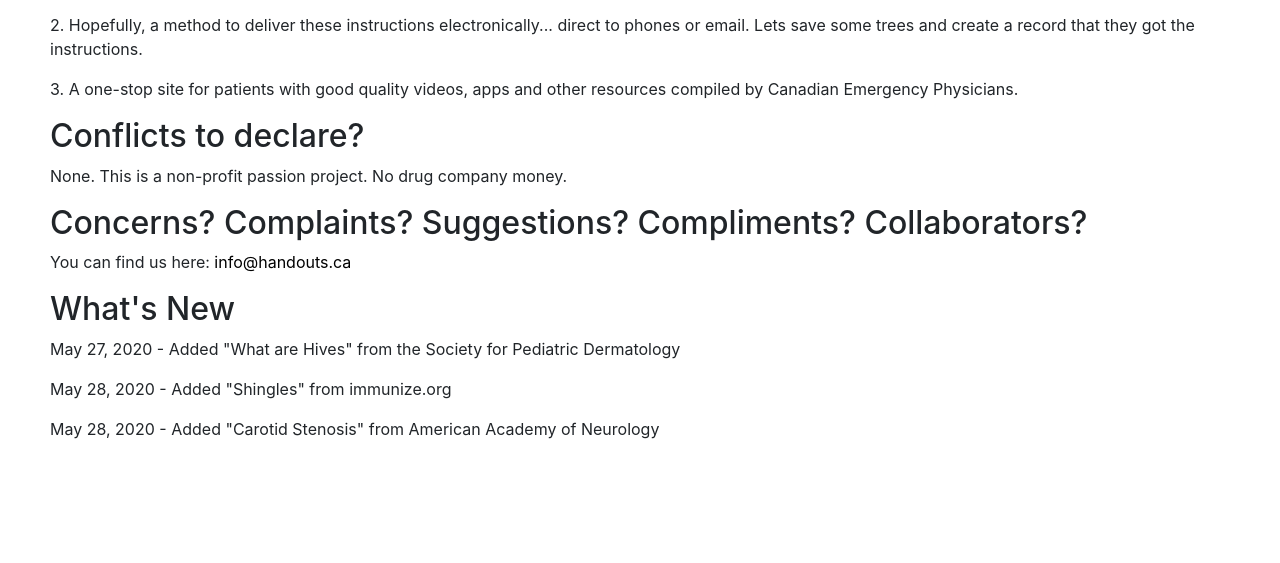
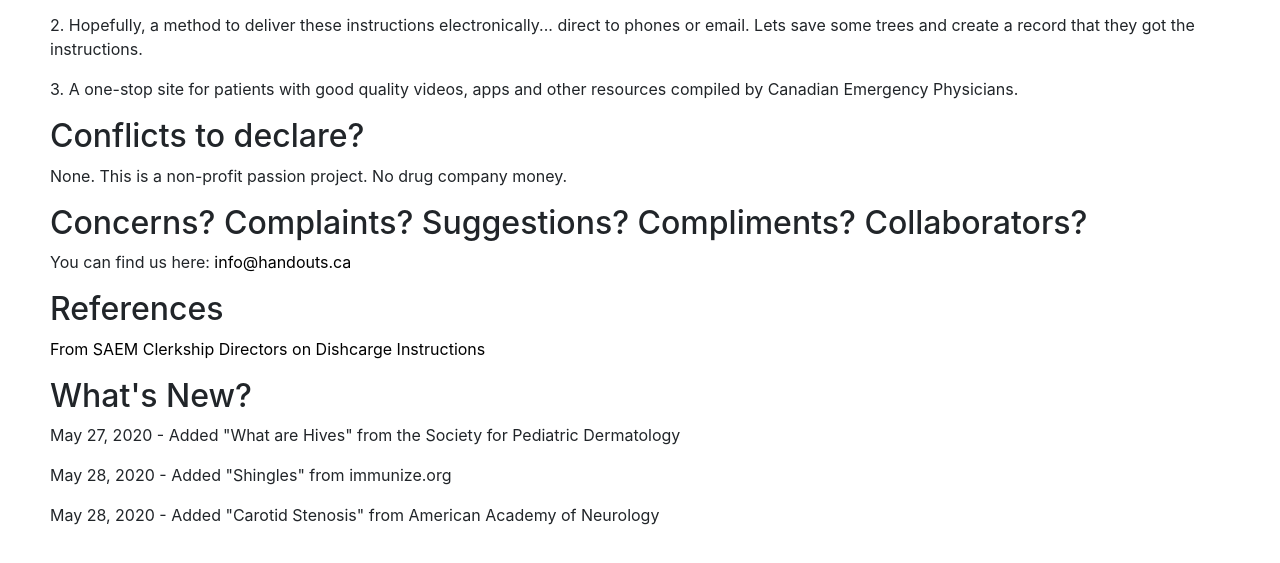
Before and after one commit to jdc9111/handouts, a plain HTML site: page about.html in a window 1280 px wide. Shown: the part 745-1308 px from the top of the page. Drawn offline with nearby package versions, Linux system fonts and the light colour scheme.

Commit message:
Working now I think

```diff
--- a/about.html
+++ b/about.html
@@ -92,7 +92,10 @@ To be honest, you could find all this stuff with a google search but we that wor
 
 <p>You can find us here:  <a href="mailto:info@hanouts.ca">info@handouts.ca</a></p>
 
-<h2>What's New</h2>
+<h2>References</h2>
+<p><a href = "https://www.saem.org/cdem/education/online-education/m3-curriculum/disposition/discharge-instructions">From SAEM Clerkship Directors on Dishcarge Instructions</a></p>
+
+<h2>What's New?</h2>
 <p>May 27, 2020 - Added "What are Hives" from the Society for Pediatric Dermatology</p>
 <p>May 28, 2020 - Added "Shingles" from immunize.org</p>
 <p>May 28, 2020 - Added "Carotid Stenosis" from American Academy of Neurology</p>
```
